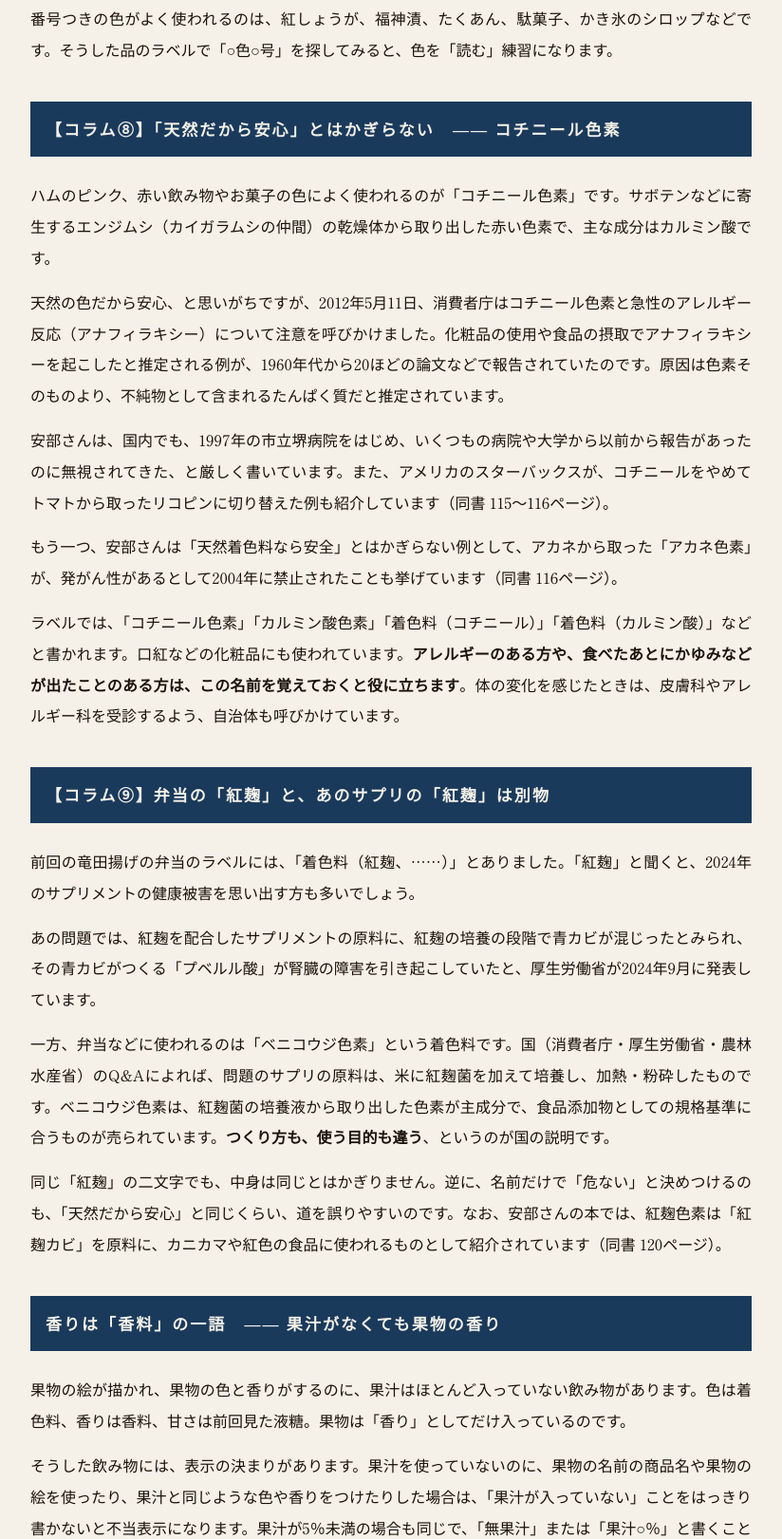
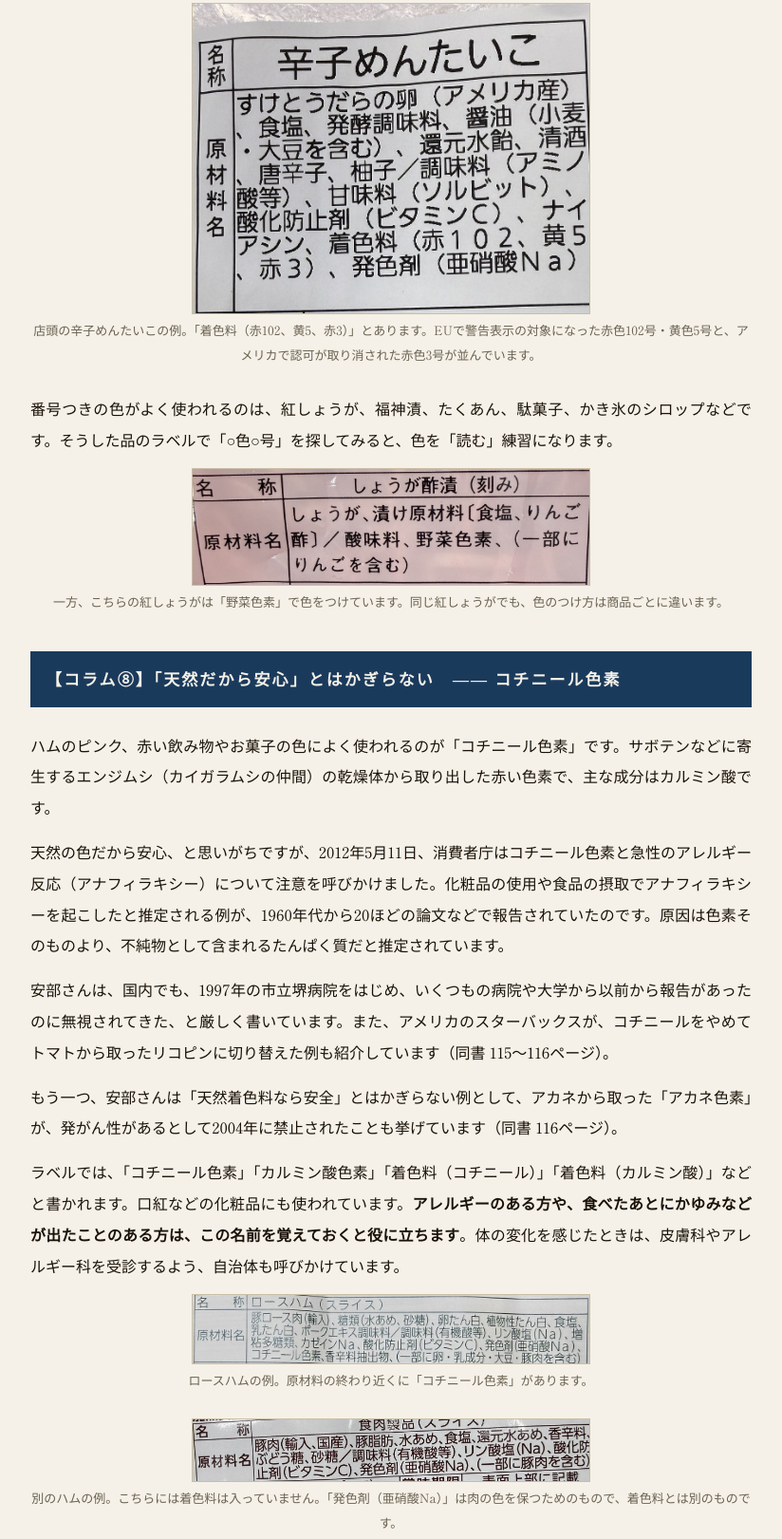
Before and after one commit to yymm77/yymm77.github.io, a plain HTML site: page kiroku/2026/2026-11-27-shokuhin-erabu-me-04.html in a window 1280 px wide. Shown: the part 2788-4409 px from the top of the page at 95% size, without its empty margins (228-1052 px from the left). Drawn offline with Linux system fonts and the light colour scheme.

Commit message:
記録：「食品を選ぶ目」第4回に実物のラベル写真5枚（製造者名・バーコードを除いて切り出し）を追加
Co-Authored-By: Claude Opus 5.5 <noreply@anthropic.com>
Claude-Session: https://claude.ai/code/session_011evFGa7qCwn7uVNCAza2NZ

```diff
--- a/kiroku/2026/2026-11-27-shokuhin-erabu-me-04.html
+++ b/kiroku/2026/2026-11-27-shokuhin-erabu-me-04.html
@@ -92,13 +92,17 @@ hr{border:none;border-top:1px solid #c9bfa6;margin:36px 0 26px;}
 <p>さらに本が出たあと、アメリカが大きく動きました。</p>
 <div class="box"><p>・2025年1月、アメリカ食品医薬品局（FDA）は、赤色3号の食品への使用の認可を取り消しました。高い量を与えた雄のラットでがんができた、というデータにもとづくもので、食品では2027年1月までに使えなくなります。<br>・2025年4月には、石油由来の合成着色料を食品からなくしていく方針を発表し、赤色40号や黄色5号など6種類を2026年末までになくすよう、メーカーに求めました。ただしこれは、法律での禁止ではなく、業界の自主的な取り組みに頼ったものです。</p></div>
 <p>日本では、赤色3号も今のところ使ってよい着色料の一つです。一方で、福岡市の調査では、市民が食品から摂るタール色素の量は、一日に摂ってもよい量（ADI）の0〜1.39％で、安全性に問題はないとされています。「安全の基準の内」と「海外では減らす方向」は、どちらも事実です。どう受け止めるかは、買う側に委ねられています。</p>
+<img class="eyecatch" src="img/2026-11-27-label-mentaiko.jpg" alt="店頭の辛子めんたいこの例。「着色料（赤102、黄5、赤3）」とあります。EUで警告表示の対象になった赤色102号・黄色5号と、アメリカで認可が取り消された赤色3号が並んでいます。" style="max-width:420px;margin:6px auto 4px;"><div class="cap">店頭の辛子めんたいこの例。「着色料（赤102、黄5、赤3）」とあります。EUで警告表示の対象になった赤色102号・黄色5号と、アメリカで認可が取り消された赤色3号が並んでいます。</div>
 <p>番号つきの色がよく使われるのは、紅しょうが、福神漬、たくあん、駄菓子、かき氷のシロップなどです。そうした品のラベルで「○色○号」を探してみると、色を「読む」練習になります。</p>
+<img class="eyecatch" src="img/2026-11-27-label-beni-shoga.jpg" alt="一方、こちらの紅しょうがは「野菜色素」で色をつけています。同じ紅しょうがでも、色のつけ方は商品ごとに違います。" style="max-width:420px;margin:6px auto 4px;"><div class="cap">一方、こちらの紅しょうがは「野菜色素」で色をつけています。同じ紅しょうがでも、色のつけ方は商品ごとに違います。</div>
 <h2>【コラム⑧】「天然だから安心」とはかぎらない　―― コチニール色素</h2>
 <p>ハムのピンク、赤い飲み物やお菓子の色によく使われるのが「コチニール色素」です。サボテンなどに寄生するエンジムシ（カイガラムシの仲間）の乾燥体から取り出した赤い色素で、主な成分はカルミン酸です。</p>
 <p>天然の色だから安心、と思いがちですが、2012年5月11日、消費者庁はコチニール色素と急性のアレルギー反応（アナフィラキシー）について注意を呼びかけました。化粧品の使用や食品の摂取でアナフィラキシーを起こしたと推定される例が、1960年代から20ほどの論文などで報告されていたのです。原因は色素そのものより、不純物として含まれるたんぱく質だと推定されています。</p>
 <p>安部さんは、国内でも、1997年の市立堺病院をはじめ、いくつもの病院や大学から以前から報告があったのに無視されてきた、と厳しく書いています。また、アメリカのスターバックスが、コチニールをやめてトマトから取ったリコピンに切り替えた例も紹介しています（同書 115〜116ページ）。</p>
 <p>もう一つ、安部さんは「天然着色料なら安全」とはかぎらない例として、アカネから取った「アカネ色素」が、発がん性があるとして2004年に禁止されたことも挙げています（同書 116ページ）。</p>
 <p>ラベルでは、「コチニール色素」「カルミン酸色素」「着色料（コチニール）」「着色料（カルミン酸）」などと書かれます。口紅などの化粧品にも使われています。<b>アレルギーのある方や、食べたあとにかゆみなどが出たことのある方は、この名前を覚えておくと役に立ちます</b>。体の変化を感じたときは、皮膚科やアレルギー科を受診するよう、自治体も呼びかけています。</p>
+<img class="eyecatch" src="img/2026-11-27-label-ham-cochineal.jpg" alt="ロースハムの例。原材料の終わり近くに「コチニール色素」があります。" style="max-width:420px;margin:6px auto 4px;"><div class="cap">ロースハムの例。原材料の終わり近くに「コチニール色素」があります。</div>
+<img class="eyecatch" src="img/2026-11-27-label-ham-plain.jpg" alt="別のハムの例。こちらには着色料は入っていません。「発色剤（亜硝酸Na）」は肉の色を保つためのもので、着色料とは別のものです。" style="max-width:420px;margin:6px auto 4px;"><div class="cap">別のハムの例。こちらには着色料は入っていません。「発色剤（亜硝酸Na）」は肉の色を保つためのもので、着色料とは別のものです。</div>
 <h2>【コラム⑨】弁当の「紅麹」と、あのサプリの「紅麹」は別物</h2>
 <p>前回の竜田揚げの弁当のラベルには、「着色料（紅麹、……）」とありました。「紅麹」と聞くと、2024年のサプリメントの健康被害を思い出す方も多いでしょう。</p>
 <p>あの問題では、紅麹を配合したサプリメントの原料に、紅麹の培養の段階で青カビが混じったとみられ、その青カビがつくる「プベルル酸」が腎臓の障害を引き起こしていたと、厚生労働省が2024年9月に発表しています。</p>
@@ -111,6 +115,7 @@ hr{border:none;border-top:1px solid #c9bfa6;margin:36px 0 26px;}
 <h3>思いもよらない「原料」</h3>
 <p>安部さんは、添加物が何からつくられているかを表にまとめています（同書 120ページ、図表4-1）。色とつやに関わるものをいくつか拾います。</p>
 <div class="box"><p>・コチニール色素：エンジムシ（カイガラムシの仲間）<br>・銅クロロフィル（緑の色）：蚕のフン<br>・紅麹色素：紅麹カビ<br>・光沢剤（チョコレートのつや）：ラックカイガラムシの分泌物<br>・酸化チタン（白の色）：金属チタン</p></div>
+<img class="eyecatch" src="img/2026-11-27-label-kamaboko.jpg" alt="かまぼこの例。「着色料（ラック）」は、ラックカイガラムシからとる色素です。" style="max-width:420px;margin:6px auto 4px;"><div class="cap">かまぼこの例。「着色料（ラック）」は、ラックカイガラムシからとる色素です。</div>
 <p>安部さんは、出来上がったものだけが安全性の対象で、原料やつくり方は問われない、だからこそ消費者には大事な情報だ、と述べています（同書 121ページ）。原料が虫やフンであること自体は、安全かどうかとは別の話です。それでも、知ったうえで買うかどうかを自分で決める。そのための材料として、覚えておいて損はありません。</p>
 <h2>いくつも一緒に摂っても大丈夫？　―― 「複合摂取」</h2>
 <p>添加物は、一つずつ安全性の試験を受け、それに合格したものだけが認められています。安部さんが問うのは、その先です。試験は「一品」ごとの結果にすぎず、10種類、20種類を同時に摂ったときにどうなるかは調べられていない。組み合わせは無限にあるので、実験のしようもない、というのです（同書 118ページ）。</p>
```
Also changed, not shown: kiroku/2026/img/2026-11-27-label-beni-shoga.jpg (added), kiroku/2026/img/2026-11-27-label-ham-cochineal.jpg (added), kiroku/2026/img/2026-11-27-label-ham-plain.jpg (added), kiroku/2026/img/2026-11-27-label-kamaboko.jpg (added), kiroku/2026/img/2026-11-27-label-mentaiko.jpg (added).
